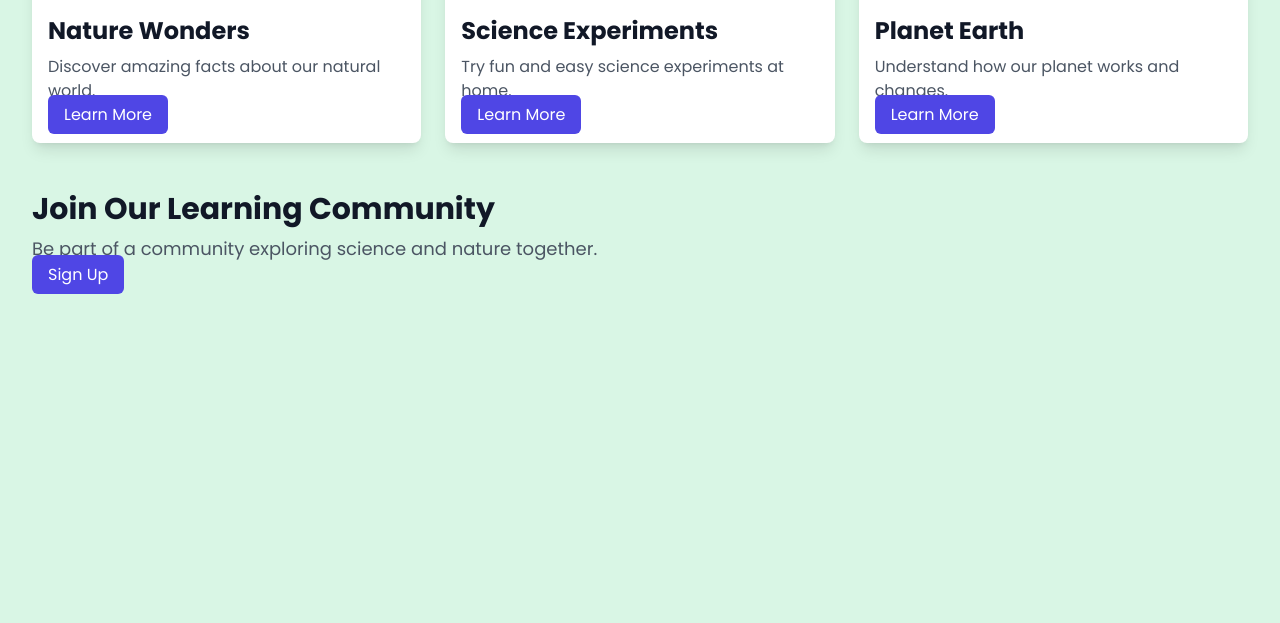
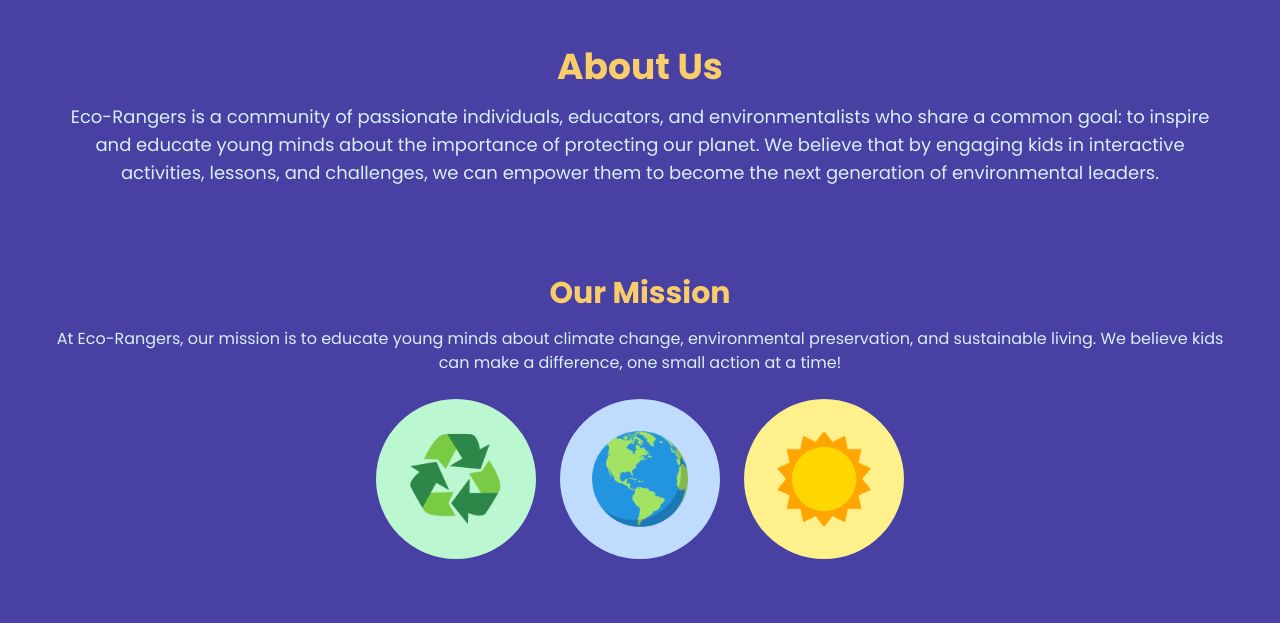
Before and after one commit to AngeloParungao/Eco-Rangers, a Django app: page / in a window 1280 px wide. Shown: the part 1193-1816 px from the top of the page. Before the commit the page ends 1487 px from the top, so only its background shows below. Run offline with Django 5.2, Linux system fonts and the light colour scheme; some libraries are stand-ins or nearby versions; some web fonts are replaced.

Commit message:
feat: Add colors, add about page and other contents

```diff
--- a/myapp/templates/base.html
+++ b/myapp/templates/base.html
@@ -3,77 +3,118 @@
   <head>
     <meta charset="UTF-8" />
     <meta name="viewport" content="width=device-width, initial-scale=1.0" />
-    <title>
-        {% block title %}
-        Eco-Rangers
-        {% endblock %}
-    </title>
+    <title>{% block title %} Eco-Rangers {% endblock %}</title>
     {% load static %}
     <link rel="stylesheet" href="{% static 'style.css' %}" />
-    <link href="https://cdnjs.cloudflare.com/ajax/libs/font-awesome/6.5.1/css/all.min.css" rel="stylesheet" />
+    <link
+      href="https://cdnjs.cloudflare.com/ajax/libs/font-awesome/6.5.1/css/all.min.css"
+      rel="stylesheet"
+    />
   </head>
 
-<body class="bg-[#d9f6e5]">
-    <nav class="text-white fixed top-0 left-0 right-0 z-20 p-2 px-6 transition-all ease-in duration-500" id="navigation-full-screen">
-        <div class="bg-gray-800 py-4 lg:px-16 md:px-8 px-4 rounded-lg flex justify-between items-center w-full">
-            <span class="md:text-lg text-md font-semibold" href="#">Eco-Rangers: Save the Planet!</span>
-            <button class="lg:hidden block flex items-center text-gray-600 hover:text-gray-900" type="button" onclick="toggleMenu()" aria-label="Toggle navigation">
-                <svg class="h-4 w-4 fill-current hover:text-white" viewBox="0 0 20 20" xmlns="http://www.w3.org/2000/svg"><title>Menu</title><path d="M0 3h20v2H0V3zm0 6h20v2H0V9zm0 6h20v2H0V15z"/></svg>
+  <body class="bg-[#4840A3]">
+    <nav
+      class="text-white fixed top-0 left-0 right-0 z-20 p-2 px-6 transition-all ease-in duration-500"
+      id="navigation-full-screen"
+    >
+      <div
+        class="bg-[#D8EFF7] text-[#4840A3] py-4 lg:px-16 md:px-8 px-4 rounded-lg flex justify-between items-center w-full"
+      >
+        <span class="md:text-lg text-md font-semibold" href="#"
+          >Eco-Rangers: Save the Planet!</span
+        >
+        <button
+          class="lg:hidden block flex items-center text-[#4840A3] hover:text-gray-900"
+          type="button"
+          onclick="toggleMenu()"
+          aria-label="Toggle navigation"
+        >
+          <svg
+            class="h-4 w-4 fill-current hover:text-white"
+            viewBox="0 0 20 20"
+            xmlns="http://www.w3.org/2000/svg"
+          >
+            <title>Menu</title>
+            <path d="M0 3h20v2H0V3zm0 6h20v2H0V9zm0 6h20v2H0V15z" />
+          </svg>
         </button>
         <div class="lg:block hidden w-1/2">
           <div class="flex items-center justify-end w-full h-full px-5">
             <ul class="flex gap-8 text-sm">
-                        <li><a class="hover:text-gray-400" href="{% url 'home' %}">Home</a></li>
-                        <li><a class="hover:text-gray-400" href="{% url 'articles' %}">Articles</a></li>
-                        <li><a class="hover:text-gray-400" href="{% url 'activities' %}">Activities</a></li>
-                        <li><a class="hover:text-gray-400" href="{% url 'multimedia' %}">Multimedia</a></li>
-                        <li><a class="hover:text-gray-400" href="{% url 'about' %}">About</a></li>
-                        <li><a class="hover:text-gray-400" href="{% url 'contact' %}">Contact</a></li>
+              <li>
+                <a class="hover:text-[#F9CD6A]" href="{% url 'home' %}">Home</a>
+              </li>
+              <li>
+                <a class="hover:text-[#F9CD6A]" href="{% url 'articles' %}"
+                  >Articles</a
+                >
+              </li>
+              <li>
+                <a class="hover:text-[#F9CD6A]" href="{% url 'activities' %}"
+                  >Activities</a
+                >
+              </li>
+              <li>
+                <a class="hover:text-[#F9CD6A]" href="{% url 'multimedia' %}"
+                  >Multimedia</a
+                >
+              </li>
             </ul>
           </div>
         </div>
       </div>
     </nav>
-    <div class="w-full h-dvh fixed top-0 left-[100%] z-20 bg-white border-b border-gray-200 transition-all ease-in-out duration-300" id="navigation">
+    <div
+      class="w-full h-dvh fixed top-0 left-[100%] z-20 bg-[#D8EFF7] transition-all ease-in-out duration-300"
+      id="navigation"
+    >
       <div class="flex items-center justify-center w-full h-full px-5">
         <ul class="flex flex-col gap-4">
-                <li class="flex items-center gap-2 text-gray-600 hover:text-gray-900 cursor-pointer" onclick="toggleMenu()"><i class="fas fa-times"></i>Close</li>
+          <li
+            class="flex items-center gap-2 text-[#4840A3] hover:text-gray-900 cursor-pointer"
+            onclick="toggleMenu()"
+          >
+            <i class="fas fa-times text-[#4840A3]"></i>Close
+          </li>
           <li>
-                    <a class="flex gap-2 text-gray-600 hover:text-gray-900" href="{% url 'home' %}">
-                        <i><i class="fas fa-home"></i></i>
+            <a
+              class="flex gap-2 text-[#4840A3] hover:text-gray-900"
+              href="{% url 'home' %}"
+            >
+              <i><i class="fas fa-home text-[#4840A3]"></i></i>
               Home
             </a>
           </li>
           <li>
-                    <a class="flex gap-2 text-gray-600 hover:text-gray-900" href="{% url 'articles' %}">
-                        <i><i class="fas fa-newspaper"></i></i>Articles
+            <a
+              class="flex gap-2 text-[#4840A3] hover:text-gray-900"
+              href="{% url 'articles' %}"
+            >
+              <i><i class="fas fa-newspaper text-[#4840A3]"></i></i>Articles
             </a>
           </li>
           <li>
-                    <a class="flex gap-2 text-gray-600 hover:text-gray-900" href="{% url 'activities' %}">
-                        <i><i class="fas fa-running"></i></i>Activities
+            <a
+              class="flex gap-2 text-[#4840A3] hover:text-gray-900"
+              href="{% url 'activities' %}"
+            >
+              <i><i class="fas fa-running text-[#4840A3]"></i></i>Activities
             </a>
           </li>
           <li>
-                    <a class="flex gap-2 text-gray-600 hover:text-gray-900" href="{% url 'multimedia' %}">
-                        <i><i class="fas fa-images"></i></i>Multimedia
-                    </a>
-                </li>
-                <li>
-                    <a class="flex gap-2 text-gray-600 hover:text-gray-900" href="{% url 'about' %}">
-                        <i><i class="fas fa-info-circle"></i></i>About
-                    </a>
-                </li>
-                <li>
-                    <a class="flex gap-2 text-gray-600 hover:text-gray-900" href="{% url 'contact' %}">
-                        <i><i class="fas fa-phone"></i></i>
-                        Contact
+            <a
+              class="flex gap-2 text-[#4840A3] hover:text-gray-900"
+              href="{% url 'multimedia' %}"
+            >
+              <i><i class="fas fa-images text-[#4840A3]"></i></i>Multimedia
             </a>
           </li>
         </ul>
       </div>
     </div>
-    <div class="absolute top-0 left-0 right-0 h-full">{% block content %} {% endblock %}</div>
+    <div class="absolute top-0 left-0 right-0 h-full">
+      {% block content %} {% endblock %}
+    </div>
     <script src="https://cdn.tailwindcss.com"></script>
     {% load static %}
     <script src="{% static 'main.js' %}"></script>
--- a/myapp/templates/home.html
+++ b/myapp/templates/home.html
@@ -1,70 +1,145 @@
-{% extends 'base.html' %}
-{% load static %}
-{% block content %}
+{% extends 'base.html' %} {% load static %} {% block content %}
 <div class="flex flex-col items-center">
   <!-- Hero Section -->
-<section class="relative w-full h-screen flex flex-col items-center justify-center">
+  <section
+    class="relative w-full h-screen flex flex-col items-center justify-center"
+  >
     <!-- Video Background -->
     <video autoplay loop muted class="absolute w-full h-full object-cover">
-        <source src="{% static 'videos/galaxy.mp4' %}" type="video/mp4">
+      <source src="{% static 'videos/galaxy.mp4' %}" type="video/mp4" />
       Your browser does not support the video tag.
     </video>
 
     <!-- Content -->
-    <div class="w-full pt-20 z-10 opacity-0 transition-all ease-in duration-500" id="welcome-text">
-        <div class="w-full flex flex-col items-center justify-center text-center pt-8">
-            <h1 class="md:text-6xl text-2xl font-bold text-white">Welcome to Our Learning Place!</h1>
-            <p class="md:text-xl text-md text-gray-500">Dive into exciting topics about nature, science, and the environment!</p>
+    <div
+      class="w-full pt-20 z-10 opacity-0 transition-all ease-in duration-500"
+      id="welcome-text"
+    >
+      <div
+        class="w-full flex flex-col items-center justify-center text-center gap-4 pt-8"
+      >
+        <h1 class="md:text-6xl text-2xl font-bold text-[#F9CD6A]">
+          Welcome to Eco-Rangers!
+        </h1>
+        <p class="md:text-xl text-md text-[#9CBBFC]">
+          Join us in saving the planet and learning about our amazing Earth!
+        </p>
       </div>
     </div>
-    <div class="w-full h-[100%] flex flex-col items-center justify-center overflow-hidden z-10 transition-all ease-in duration-500" id="globe-container">
+    <div
+      class="w-full h-[100%] flex flex-col items-center justify-center overflow-hidden z-10 transition-all ease-in duration-500"
+      id="globe-container"
+    >
       <div id="elf-container">
         <div class="flex flex-col bg-white rounded-full px-6 py-2 gap-1">
-                <span id="elf-message" class="text-sm font-semibold text-black text-center">Olla, Rangers!</span>
-                <button class="bg-blue-500 hover:bg-blue-600 text-white text-sm rounded-full" id="elf-button" onclick="toggleLoad()">Let's Go</button>
+          <span
+            id="elf-message"
+            class="text-sm font-semibold text-black text-center"
+            >Hello, Eco-Warriors!</span
+          >
+          <button
+            class="bg-blue-500 hover:bg-blue-600 text-white text-sm rounded-full"
+            id="elf-button"
+            onclick="toggleLoad()"
+          >
+            Start Exploring
+          </button>
         </div>
         <div class="flex h-[5rem] items-center justify-center mt-1">
-                <img src="{% static 'videos/elf.gif' %}" alt="Elf" loading="lazy" class="h-[6rem]" id="elf-image">
+          <img
+            src="{% static 'videos/elf.gif' %}"
+            alt="Elf"
+            loading="lazy"
+            class="h-[6rem]"
+            id="elf-image"
+          />
         </div>
       </div>
       <div class="w-[60rem] h-[80%]">
-            <img src="{% static 'images/globe.png' %}" alt="Globe" loading="lazy"
-                class="w-full animate-spin [animation-duration:100s]" id="globe-image">
+        <img
+          src="{% static 'images/globe.png' %}"
+          alt="Globe"
+          loading="lazy"
+          class="w-full animate-spin [animation-duration:100s]"
+          id="globe-image"
+        />
       </div>
     </div>
   </section>
 
+  <!-- About Eco-Rangers Section -->
+  <section class="mt-12 w-full max-w-7xl mx-auto px-4 sm:px-6 lg:px-8">
+    <div class="container mx-auto p-6">
+      <div class="grid grid-cols-1 md:grid-cols-2 gap-4">
+        <div class="flex flex-col items-start justify-center">
+          <h2 class="text-4xl font-bold text-[#F9CD6A]">
+            Eco-Rangers: Save the Planet!
+          </h2>
+          <p class="mt-4 text-lg text-[#D8EFF7]">
+            Eco-Rangers is a community inspiring kids to protect the planet
+            through fun activities, lessons, and challenges. Together, we can
+            grow a new generation of eco-heroes ready to make a difference!
+          </p>
+        </div>
+        <div class="flex items-center justify-center">
+          <img
+            src="{% static 'images/PLANET.png' %}"
+            alt="Planet"
+            loading="lazy"
+            class="w-[20rem] h-[20rem]"
+          />
+        </div>
+      </div>
+    </div>
+    <div class="p-6">
+      <h2 class="text-4xl font-bold text-center text-[#F9CD6A]">About Us</h2>
+      <p class="mt-4 text-lg text-center text-[#D8EFF7]">
+        Eco-Rangers is a community of passionate individuals, educators, and
+        environmentalists who share a common goal: to inspire and educate young
+        minds about the importance of protecting our planet. We believe that by
+        engaging kids in interactive activities, lessons, and challenges, we can
+        empower them to become the next generation of environmental leaders.
+      </p>
+    </div>
 
-    <!-- Featured Topics Section -->
-    <section class="mt-12 w-full max-w-7xl mx-auto px-4 sm:px-6 lg:px-8">
-        <h2 class="text-3xl font-bold text-gray-900">Explore Our Topics</h2>
-        <div class="grid grid-cols-1 sm:grid-cols-2 lg:grid-cols-3 gap-6 mt-6">
-            <div class="bg-white rounded-lg shadow-lg p-4">
-                <img src="{% static 'images/topic1.png' %}" alt="Topic 1" class="w-full h-auto">
-                <h3 class="mt-4 text-2xl font-bold text-gray-900">Nature Wonders</h3>
-                <p class="mt-2 text-gray-600">Discover amazing facts about our natural world.</p>
-                <a href="#" class="mt-4 text-white bg-indigo-600 px-4 py-2 rounded-md hover:bg-indigo-700">Learn More</a>
+    <!-- Mission Statement -->
+    <div class="mt-10 mb-10 p-6 text-center">
+      <h3 class="text-3xl font-bold text-[#F9CD6A]">Our Mission</h3>
+      <p class="mt-4 text-[#D8EFF7]">
+        At Eco-Rangers, our mission is to educate young minds about climate
+        change, environmental preservation, and sustainable living. We believe
+        kids can make a difference, one small action at a time!
+      </p>
+      <div class="mt-6 flex flex-wrap justify-center items-center gap-6">
+        <div
+          class="w-40 h-40 bg-green-200 rounded-full flex items-center justify-center"
+        >
+          <img
+            src="{% static 'images/RECYCLE.png' %}"
+            alt="Recycle"
+            class="w-24 h-24"
+          />
         </div>
-            <div class="bg-white rounded-lg shadow-lg p-4">
-                <img src="{% static 'images/topic2.png' %}" alt="Topic 2" class="w-full h-auto">
-                <h3 class="mt-4 text-2xl font-bold text-gray-900">Science Experiments</h3>
-                <p class="mt-2 text-gray-600">Try fun and easy science experiments at home.</p>
-                <a href="#" class="mt-4 text-white bg-indigo-600 px-4 py-2 rounded-md hover:bg-indigo-700">Learn More</a>
+        <div
+          class="w-40 h-40 bg-blue-200 rounded-full flex items-center justify-center"
+        >
+          <img
+            src="{% static 'images/EARTH.png' %}"
+            alt="Earth"
+            class="w-24 h-24"
+          />
         </div>
-            <div class="bg-white rounded-lg shadow-lg p-4">
-                <img src="{% static 'images/topic3.png' %}" alt="Topic 3" class="w-full h-auto">
-                <h3 class="mt-4 text-2xl font-bold text-gray-900">Planet Earth</h3>
-                <p class="mt-2 text-gray-600">Understand how our planet works and changes.</p>
-                <a href="#" class="mt-4 text-white bg-indigo-600 px-4 py-2 rounded-md hover:bg-indigo-700">Learn More</a>
+        <div
+          class="w-40 h-40 bg-yellow-200 rounded-full flex items-center justify-center"
+        >
+          <img
+            src="{% static 'images/SUN.png' %}"
+            alt="Sun"
+            class="w-24 h-24"
+          />
+        </div>
       </div>
     </div>
   </section>
-
-    <!-- Call to Action Section -->
-    <section class="mt-12 w-full max-w-7xl mx-auto px-4 sm:px-6 lg:px-8">
-        <h2 class="text-3xl font-bold text-gray-900">Join Our Learning Community</h2>
-        <p class="mt-2 text-lg text-gray-600">Be part of a community exploring science and nature together.</p>
-        <a href="#" class="mt-4 text-white bg-indigo-600 px-4 py-2 rounded-md hover:bg-indigo-700">Sign Up</a>
-    </section>
 </div>
 {% endblock %}
--- a/myapp/urls.py
+++ b/myapp/urls.py
@@ -6,9 +6,8 @@ urlpatterns = [
     path("", views.home, name="home"),
     path("home", views.home, name="home"),
     path("articles", views.articles, name="articles"),
-    path('articles/<slug:article_slug>/subtopics/<int:subtopic_id>/', views.subtopic_detail, name='subtopic_detail'),
+    path('articles/<slug:article_slug>/subtopics/<int:subtopic_id>/',
+         views.subtopic_detail, name='subtopic_detail'),
     path("activities", views.activities, name="activities"),
     path("multimedia", views.multimedia, name="multimedia"),
-    path("about", views.about, name="about"),
-    path("contact", views.contact, name="contact")
 ]
--- a/myapp/views.py
+++ b/myapp/views.py
@@ -9,10 +9,12 @@ def home(request):
     images = ['images/globe.png']
     videos = ['videos/galaxy.mp4']
     gifs = ['videos/elf.gif']
-    return render(request, "home.html" , {'images': images , 'videos': videos , 'gifs': gifs})
+    return render(request, "home.html", {'images': images, 'videos': videos, 'gifs': gifs})
+
 
 def articles(request):
-    articles = Article.objects.all().order_by('-date')  # Fetch all articles, newest first
+    articles = Article.objects.all().order_by(
+        '-date')  # Fetch all articles, newest first
 
     # Create a list of tuples with article and its related subtopics
     article_subtopics = [
@@ -23,20 +25,17 @@ def articles(request):
         'article_subtopics': article_subtopics
     })
 
+
 def subtopic_detail(request, article_slug, subtopic_id):
     article = get_object_or_404(Article, slug=article_slug)
     subtopic = get_object_or_404(Subtopic, id=subtopic_id, article=article)
     return render(request, 'subtopic_detail.html', {'article': article, 'subtopic': subtopic})
 
+
 def activities(request):
     return render(request, "activities.html")
+
 
 def multimedia(request):
     images = ['images/image.png']
     return render(request, 'multimedia.html', {'images': images})
-
-def about(request):
-    return render(request, "about.html")
-
-def contact(request):
-    return render(request, "contact.html")
```
Also changed, not shown: db.sqlite3, myapp/static/images/EARTH.png (added), myapp/static/images/PLANET.png (added), myapp/static/images/RECYCLE.png (added), myapp/static/images/SUN.png (added). Lines whose indentation alone changed are shown as unchanged.
